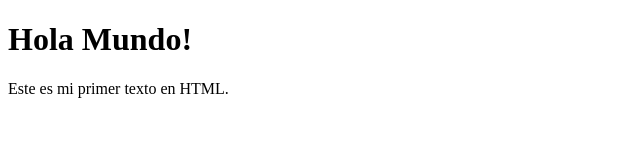
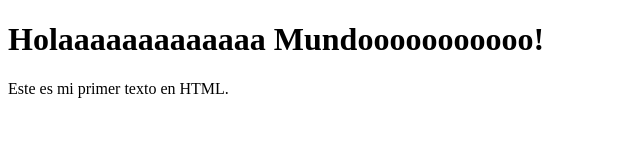
Before and after one commit to YadidP/pruebas, a plain HTML site: page index2.html in a window 1280 px wide. Shown: the whole page, without its empty margins (0-640 px from the left). Drawn offline with Linux system fonts and the light colour scheme.

Commit message:
Cambios index2

```diff
--- a/index2.html
+++ b/index2.html
@@ -5,7 +5,7 @@
     <title>Mi Primera Página</title>
 </head>
 <body>
-    <h1>Hola Mundo!</h1>
+    <h1>Holaaaaaaaaaaaaa Mundooooooooooo!</h1>
     <p>Este es mi primer texto en HTML.</p>
 </body>
 </html>
```
